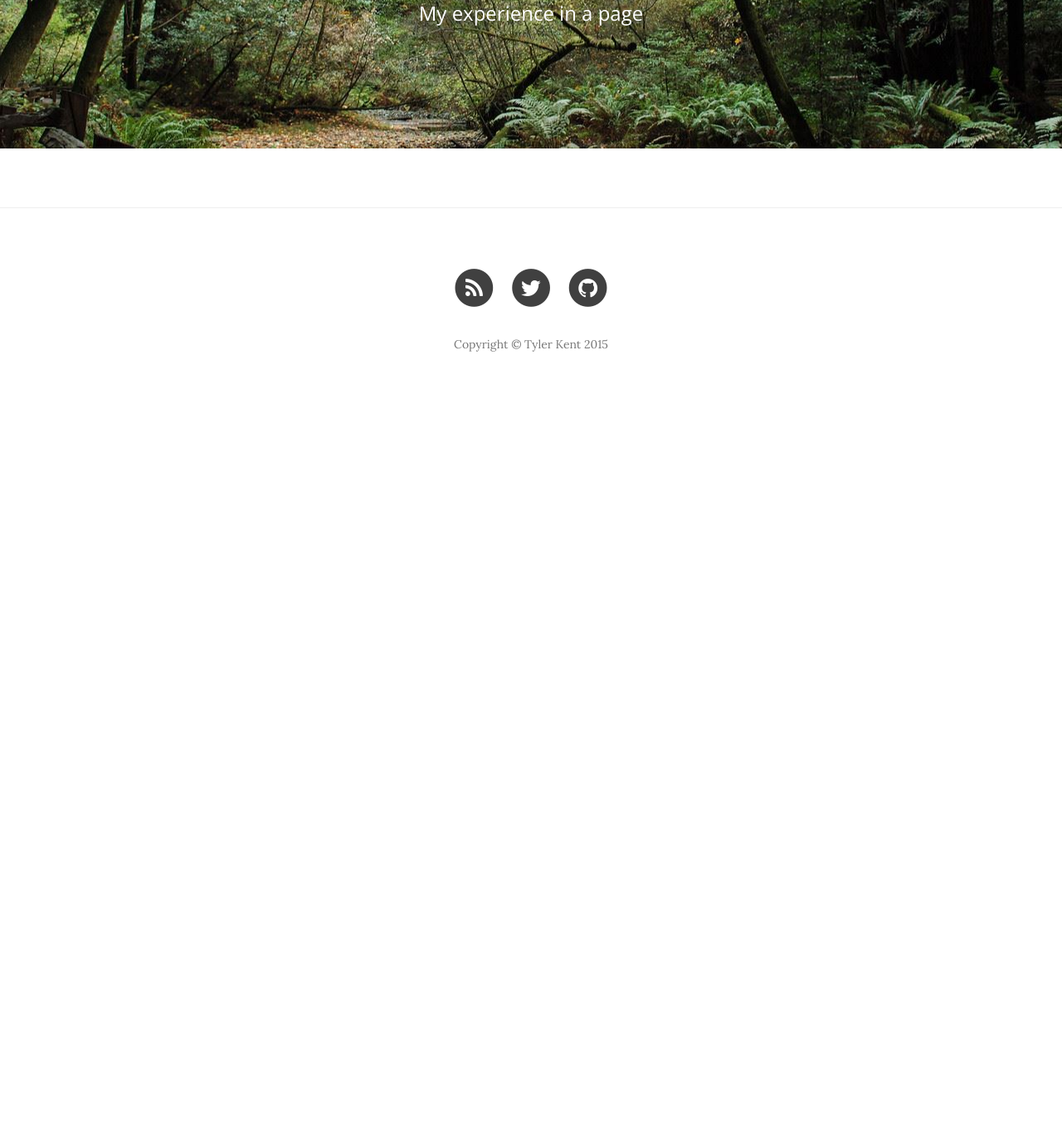
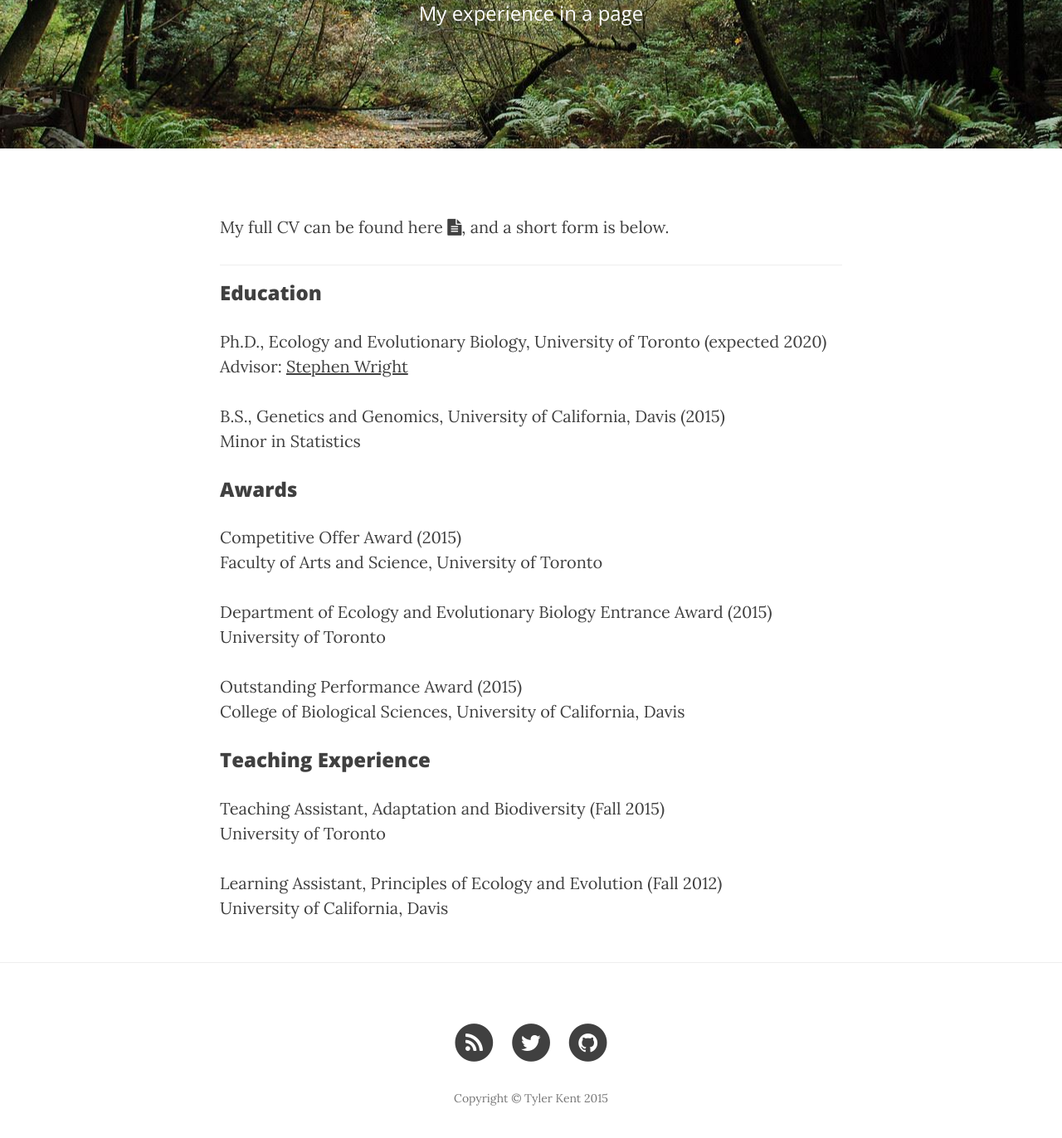
Before and after one commit to tvkent/tvkent.github.io, a Jekyll site: the page built from 2_CV.md, in a window 1280 px wide and 1400 px high, scrolled down 269 px. Shown: the top 1372 px of the window at 83% size. Built offline with Jekyll 4.4.1, drawn with Linux system fonts in a browser that asks for light colours; nearby versions of some CDN libraries; before the commit the page ends 900 px from its top, so only the background shows below that.

Commit message:
many updates

```diff
--- a/2_CV.md
+++ b/2_CV.md
@@ -4,3 +4,34 @@ title: "CV"
 description: "My experience in a page"
 header-img: "img/woods.jpg"
 ---
+
+My full CV can be found here <a href="/docs/CV.pdf" target="_blank"><i class="fa fa-file-text fa-md"></i></a>, and a short form is below.
+
+___
+
+###Education
+
+Ph.D., Ecology and Evolutionary Biology, University of Toronto (expected 2020)
+Advisor: [Stephen Wright](wright.eeb.utoronto.ca)
+
+B.S., Genetics and Genomics, University of California, Davis    (2015)
+Minor in Statistics
+
+###Awards
+
+Competitive Offer Award    (2015)
+Faculty of Arts and Science, University of Toronto
+
+Department of Ecology and Evolutionary Biology Entrance Award    (2015)
+University of Toronto
+
+Outstanding Performance Award    (2015)
+College of Biological Sciences, University of California, Davis
+
+###Teaching Experience
+
+Teaching Assistant, Adaptation and Biodiversity    (Fall 2015)
+University of Toronto
+
+Learning Assistant, Principles of Ecology and Evolution    (Fall 2012)
+University of California, Davis
```
Also changed, not shown: 1_about.md (+2 -0 lines), 4_publications.md (+2 -0 lines), 5_contact.md (added, +18 -0 lines), img/easteregg.jpg (added), img/tyler.jpg (added), 1 other file.
